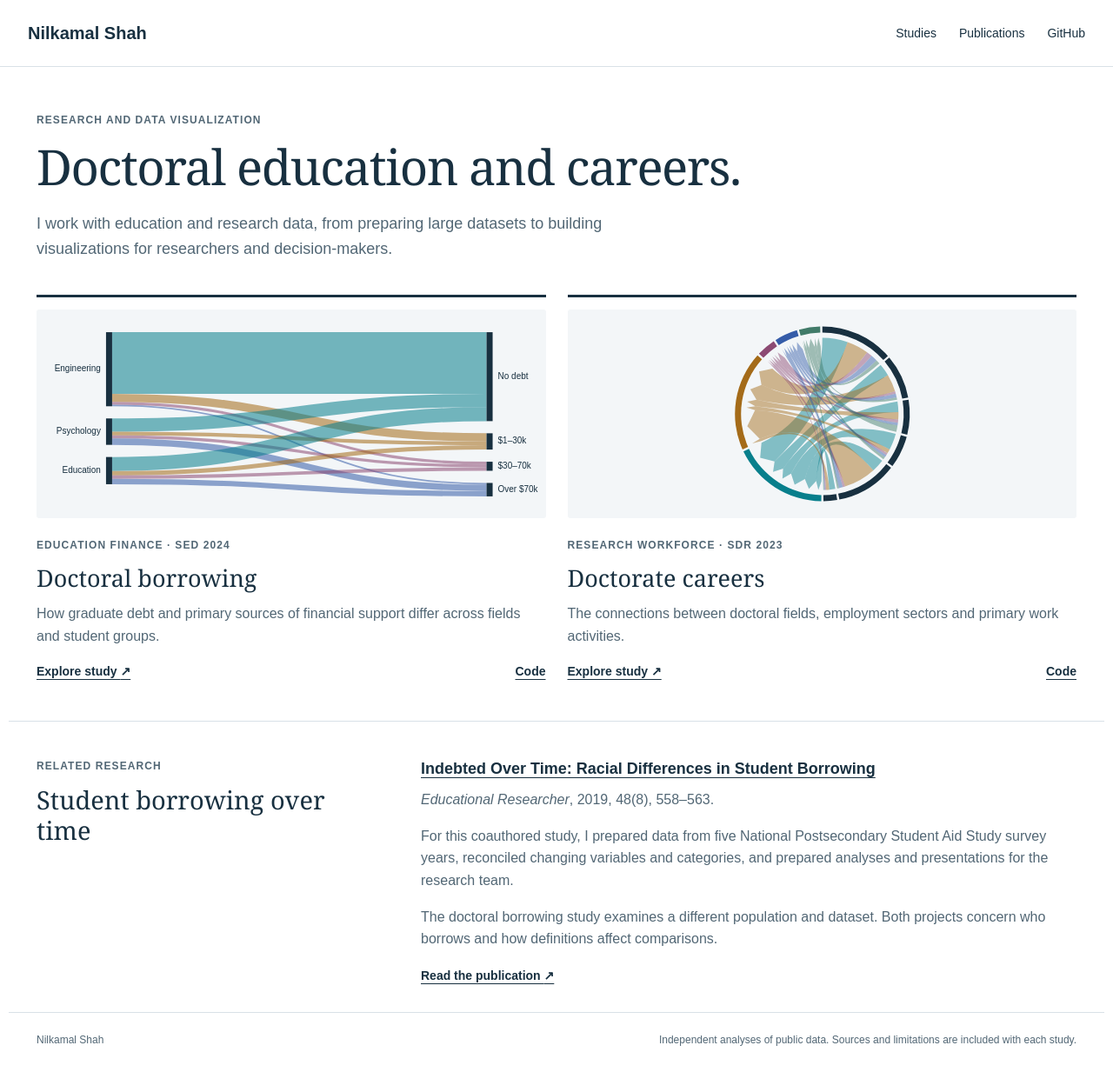
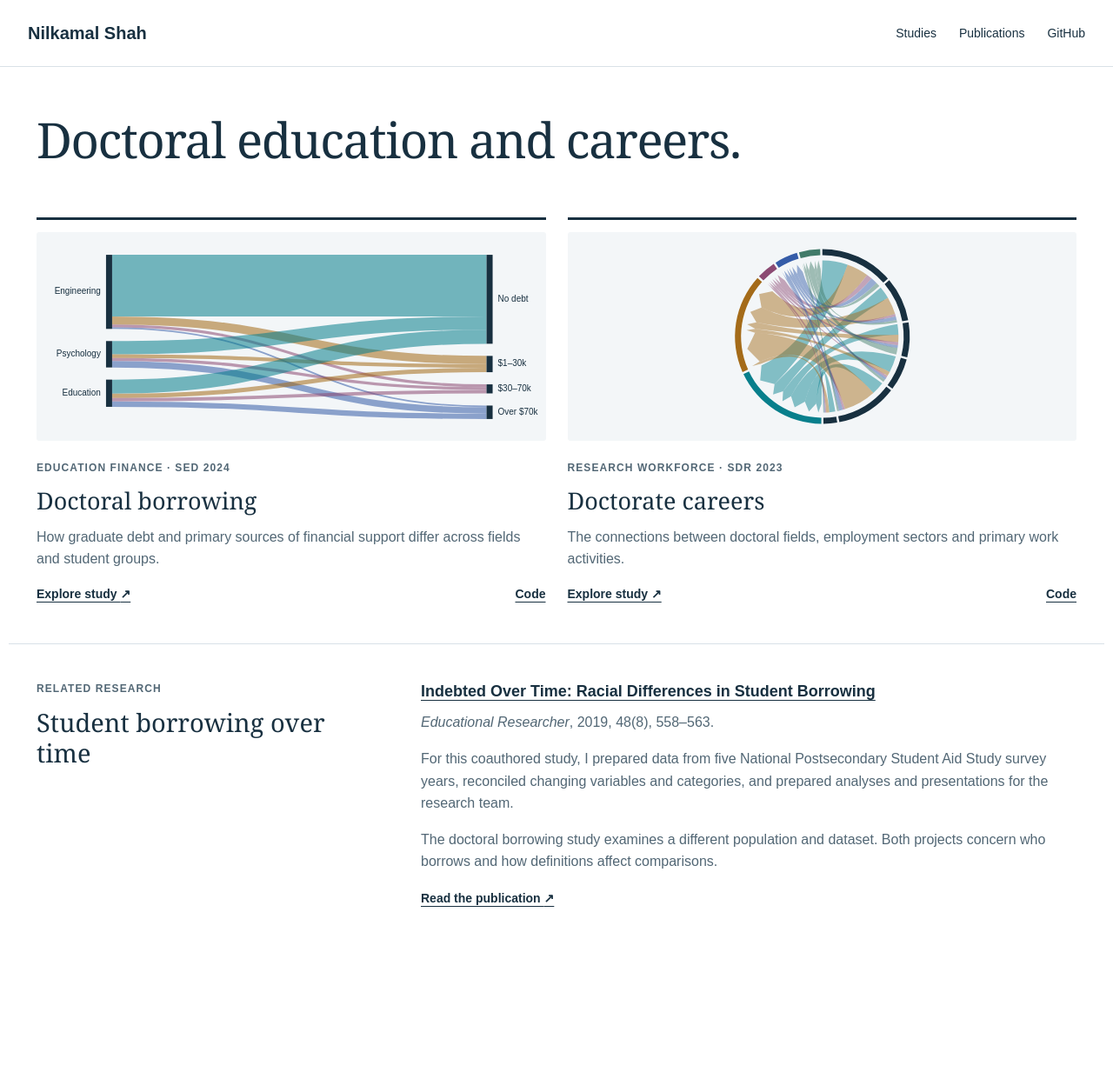
Before and after one commit to nilkamal11/research-portfolio, a plain HTML site: page site/index.html in a window 1280 px wide. Shown: the whole page at 87% size. After the commit the page ends 1076 px from the top, so only its background shows below. Drawn offline with Linux system fonts and the light colour scheme.

Commit message:
Simplify homepage introduction and remove footer

```diff
--- a/site/index.html
+++ b/site/index.html
@@ -21,12 +21,7 @@
     </header>
     <main id="main">
       <section class="intro wrap">
-        <p class="eyebrow">Research and data visualization</p>
         <h1>Doctoral education and careers.</h1>
-        <p>
-          I work with education and research data, from preparing large datasets
-          to building visualizations for researchers and decision-makers.
-        </p>
       </section>
       <section id="studies" class="wrap studies" aria-label="Research studies">
         <article class="study-card">
@@ -121,13 +116,6 @@
         </div>
       </section>
     </main>
-    <footer class="wrap site-footer">
-      <span>Nilkamal Shah</span
-      ><span
-        >Independent analyses of public data. Sources and limitations are
-        included with each study.</span
-      >
-    </footer>
     <script src="assets/vendor/d3.min.js"></script>
     <script src="assets/vendor/d3-sankey.min.js"></script>
     <script src="assets/home.js"></script>
```
